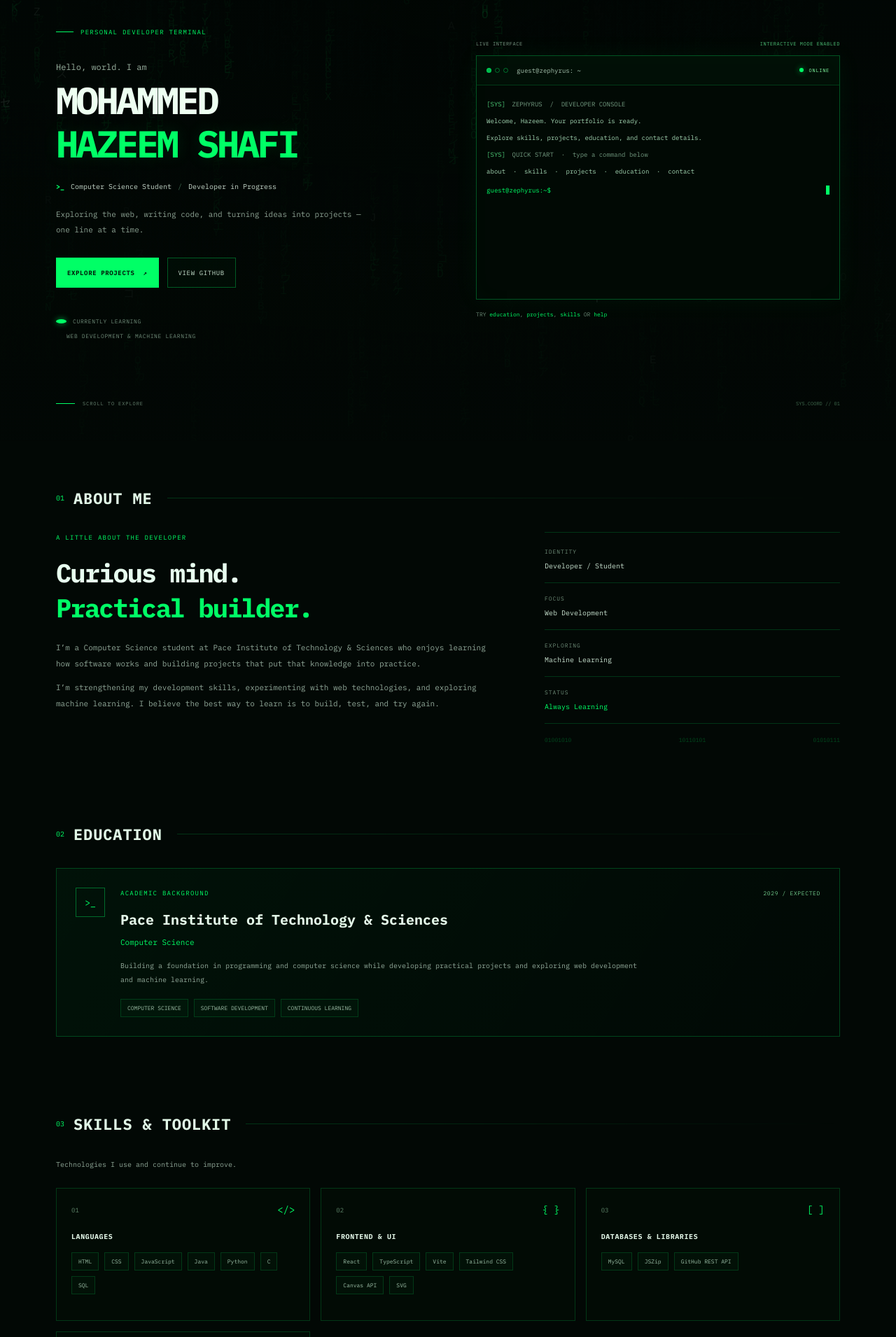
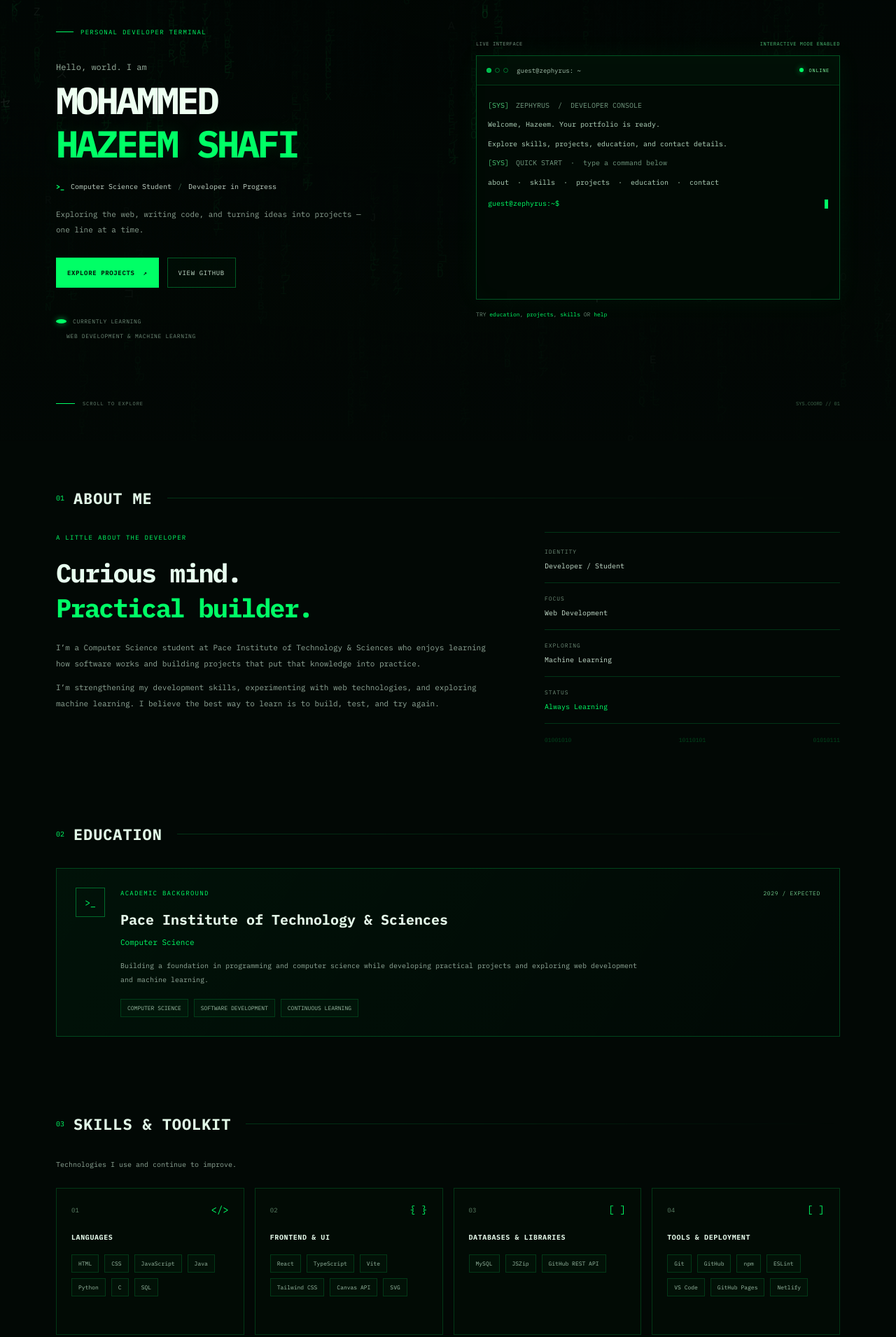
Before and after one commit to MHazeemShafi/HazeemPortfolioV2, a React (Vite) app: page / in a window 1280 px wide. Shown: the part 170-2080 px from the top of the page at 70% size. Built offline with nearby package versions, Linux system fonts and the light colour scheme.

Commit message:
Polish Zephyrus terminal typography and balance skills grid

```diff
--- a/src/App.css
+++ b/src/App.css
@@ -399,11 +399,11 @@ input:focus-visible {
 .terminal-body {
   height: 305px;
   overflow-y: auto;
-  padding: 18px 14px;
+  padding: 20px 16px;
   scrollbar-width: thin;
   scrollbar-color: #18562e transparent;
-  font-size: 9px;
-  line-height: 1.9;
+  font-size: 10px;
+  line-height: 1.85;
   overflow-wrap: anywhere;
 }
 
@@ -411,7 +411,7 @@ input:focus-visible {
   display: flex;
   align-items: flex-start;
   gap: 4px;
-  margin-bottom: 7px;
+  margin-bottom: 9px;
   white-space: pre-wrap;
 }
 
@@ -425,7 +425,7 @@ input:focus-visible {
 
 .terminal-line.output {
   display: block;
-  color: #a6d8b5;
+  color: #b6d9c0;
 }
 
 .terminal-line.error {
@@ -725,14 +725,14 @@ input:focus-visible {
 
 .skills-grid {
   display: grid;
-  grid-template-columns: repeat(3, minmax(0, 1fr));
+  grid-template-columns: repeat(4, minmax(0, 1fr));
   gap: 15px;
   margin-top: 24px;
 }
 
 .skill-card {
   min-width: 0;
-  min-height: 190px;
+  min-height: 210px;
   padding: 21px;
   border: 1px solid var(--line);
   background: rgba(3, 13, 7, 0.82);
@@ -767,6 +767,7 @@ input:focus-visible {
   margin: 0 0 16px;
   color: #e1f5e6;
   font-size: 10px;
+  line-height: 1.6;
   letter-spacing: 0.06em;
 }
 
```
